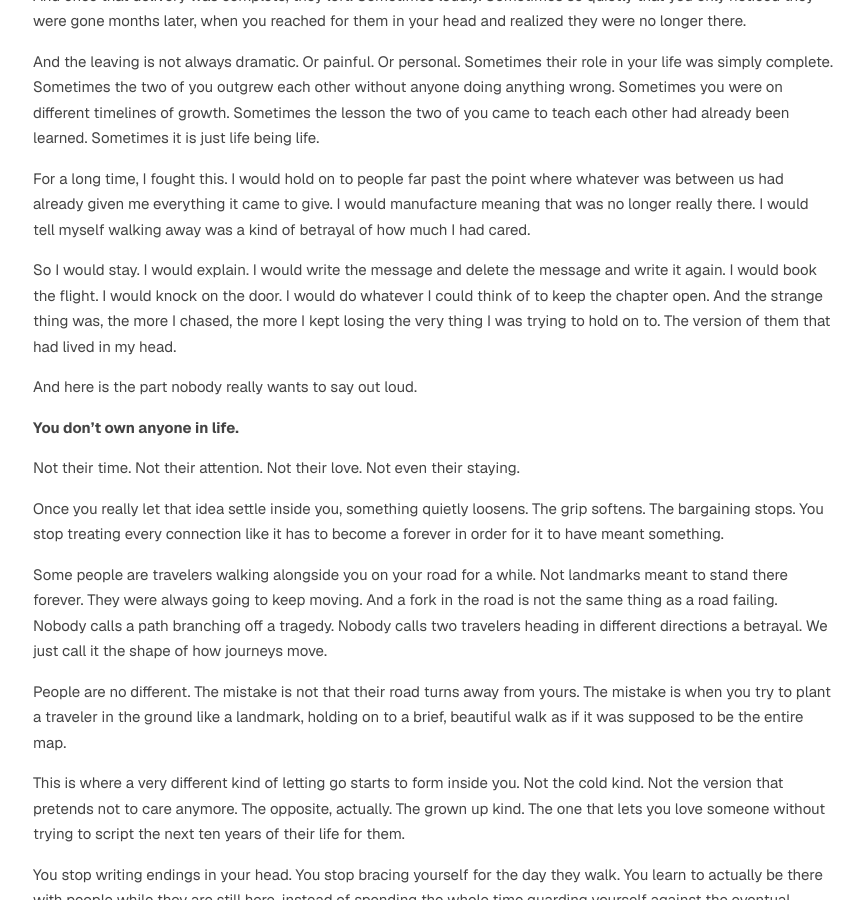
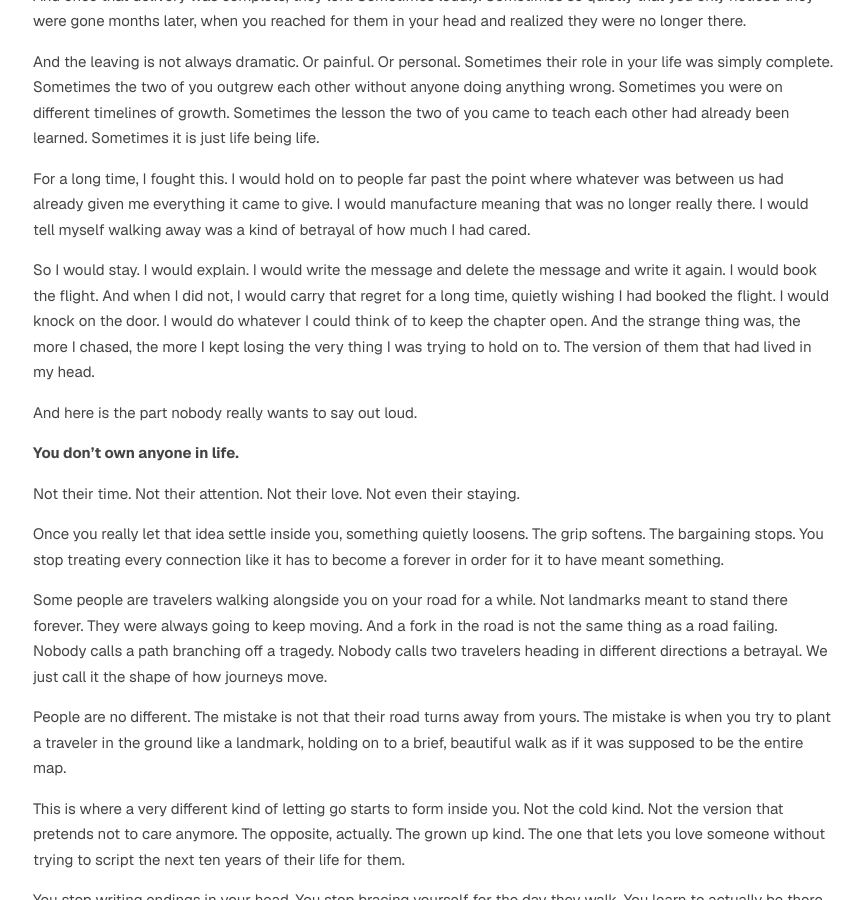
Before and after one commit to trmanish/trmanish.github.io, a Jekyll site: the page built from _posts/2026-05-14-the-purpose-of-life-is-people-letting-them-go-is-the-goal.md, in a window 1280 px wide and 900 px high, scrolled down 4517 px. Shown: the whole window, without its empty margins (207-1071 px from the left). Built offline with Jekyll 4.4.1, drawn with Linux system fonts in a browser that asks for light colours.

Commit message:
Add regret-of-not-booking-the-flight beat

```diff
--- a/_posts/2026-05-14-the-purpose-of-life-is-people-letting-them-go-is-the-goal.md
+++ b/_posts/2026-05-14-the-purpose-of-life-is-people-letting-them-go-is-the-goal.md
@@ -109,7 +109,7 @@ And the leaving is not always dramatic. Or painful. Or personal. Sometimes their
 
 For a long time, I fought this. I would hold on to people far past the point where whatever was between us had already given me everything it came to give. I would manufacture meaning that was no longer really there. I would tell myself walking away was a kind of betrayal of how much I had cared.
 
-So I would stay. I would explain. I would write the message and delete the message and write it again. I would book the flight. I would knock on the door. I would do whatever I could think of to keep the chapter open. And the strange thing was, the more I chased, the more I kept losing the very thing I was trying to hold on to. The version of them that had lived in my head.
+So I would stay. I would explain. I would write the message and delete the message and write it again. I would book the flight. And when I did not, I would carry that regret for a long time, quietly wishing I had booked the flight. I would knock on the door. I would do whatever I could think of to keep the chapter open. And the strange thing was, the more I chased, the more I kept losing the very thing I was trying to hold on to. The version of them that had lived in my head.
 
 And here is the part nobody really wants to say out loud.
 
```
